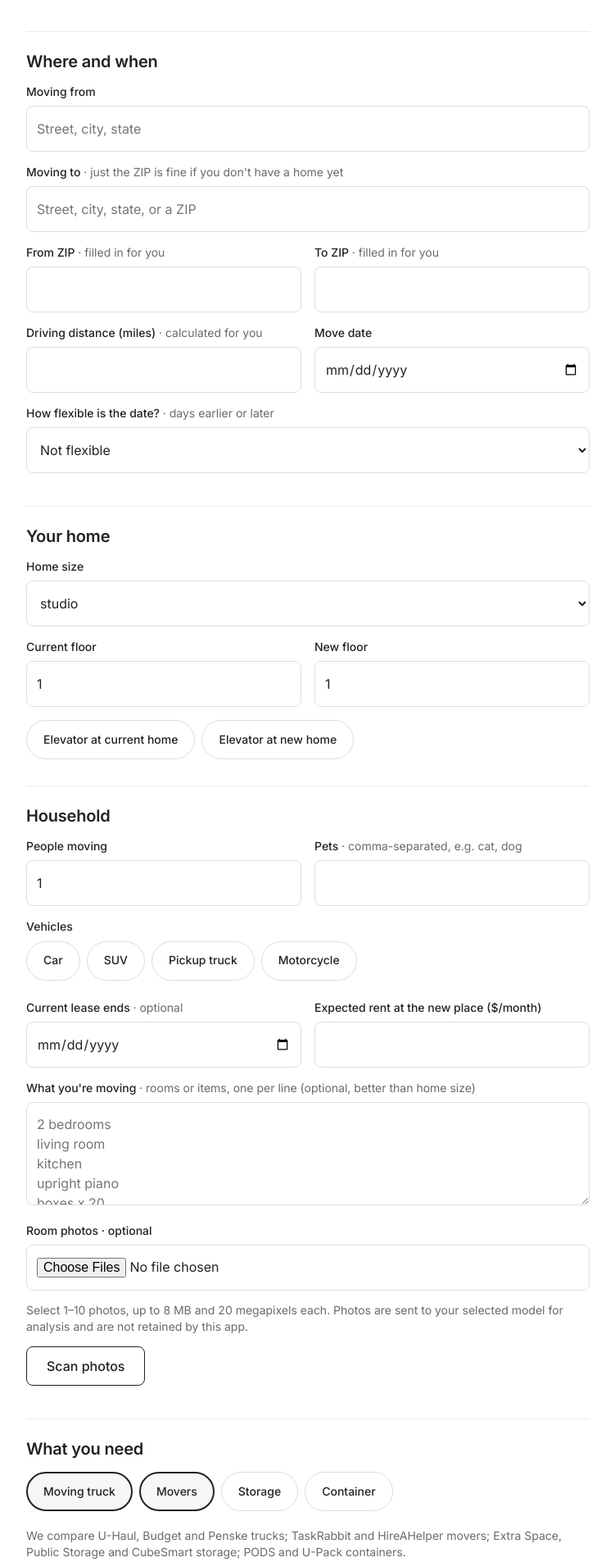
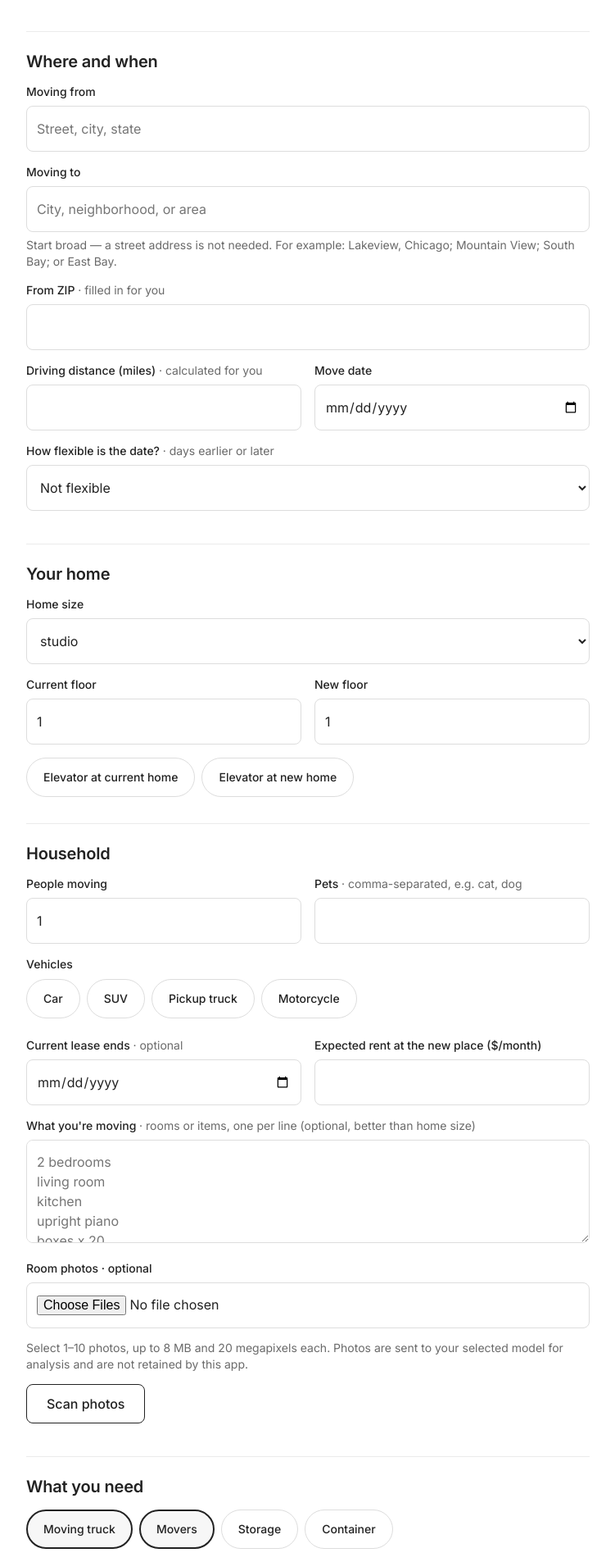
Before and after one commit to jianiye-coder/relocation-agent, a FastAPI app: page / in a window 1280 px wide. Shown: the part 360-2265 px from the top of the page at 82% size, without its empty margins (264-1015 px from the left). Run offline with FastAPI, Linux system fonts and the light colour scheme; some libraries are stand-ins or nearby versions.

Commit message:
Use destination area instead of to ZIP

```diff
--- a/moving_agent/web/templates/intake.html
+++ b/moving_agent/web/templates/intake.html
@@ -25,14 +25,16 @@
       <p class="muted geo-note" id="from_note" aria-live="polite"></p>
     </div>
     <div class="field">
-      <label for="to_address">Moving to <span class="hint">· just the ZIP is fine if you don't have a home yet</span></label>
-      <input id="to_address" name="to_address" placeholder="Street, city, state, or a ZIP" data-geo="to">
+      <label for="to_address">Moving to</label>
+      <input id="to_address" name="to_address" autocomplete="address-level2" placeholder="City, neighborhood, or area" data-geo="to" required aria-describedby="to_help to_note">
+      <p class="muted geo-note" id="to_help">Start broad — a street address is not needed. For example: Lakeview, Chicago; Mountain View; South Bay; or East Bay.</p>
       <p class="muted geo-note" id="to_note" aria-live="polite"></p>
     </div>
-    <div class="row">
-      <div class="field"><label for="from_zip">From ZIP <span class="hint">· filled in for you</span></label><input id="from_zip" name="from_zip" inputmode="numeric" pattern="\d{5}" required></div>
-      <div class="field"><label for="to_zip">To ZIP <span class="hint">· filled in for you</span></label><input id="to_zip" name="to_zip" inputmode="numeric" pattern="\d{5}" required></div>
+    <div class="field">
+      <label for="from_zip">From ZIP <span class="hint">· filled in for you</span></label>
+      <input id="from_zip" name="from_zip" inputmode="numeric" pattern="\d{5}" required>
     </div>
+    <input id="to_zip" name="to_zip" type="hidden">
     <div class="row">
       <div class="field">
         <label for="distance_miles">Driving distance (miles) <span class="hint">· calculated for you</span></label>
@@ -148,12 +150,19 @@
     try {
       const r = await fetch("/api/geo/place?address=" + encodeURIComponent(address));
       const data = await r.json();
-      if (!r.ok) { note.textContent = data.error; return; }
+      if (!r.ok) {
+        note.textContent = side === "to"
+          ? "We couldn't resolve this area yet. Try adding the city and state, or use a ZIP."
+          : data.error;
+        return;
+      }
       place[side] = data;
       $(side + "_zip").value = data.zip;
       note.textContent = "Found: " + data.matched_address;
     } catch (e) {
-      note.textContent = "Address lookup is unavailable. Enter the ZIP yourself.";
+      note.textContent = side === "to"
+        ? "Destination lookup is unavailable. Try again, or add the city and state."
+        : "Address lookup is unavailable. Enter the ZIP yourself.";
     }
     if (place.from && place.to) distance();
   }
```
Also changed, not shown: tests/test_web.py (+9 -0 lines).
